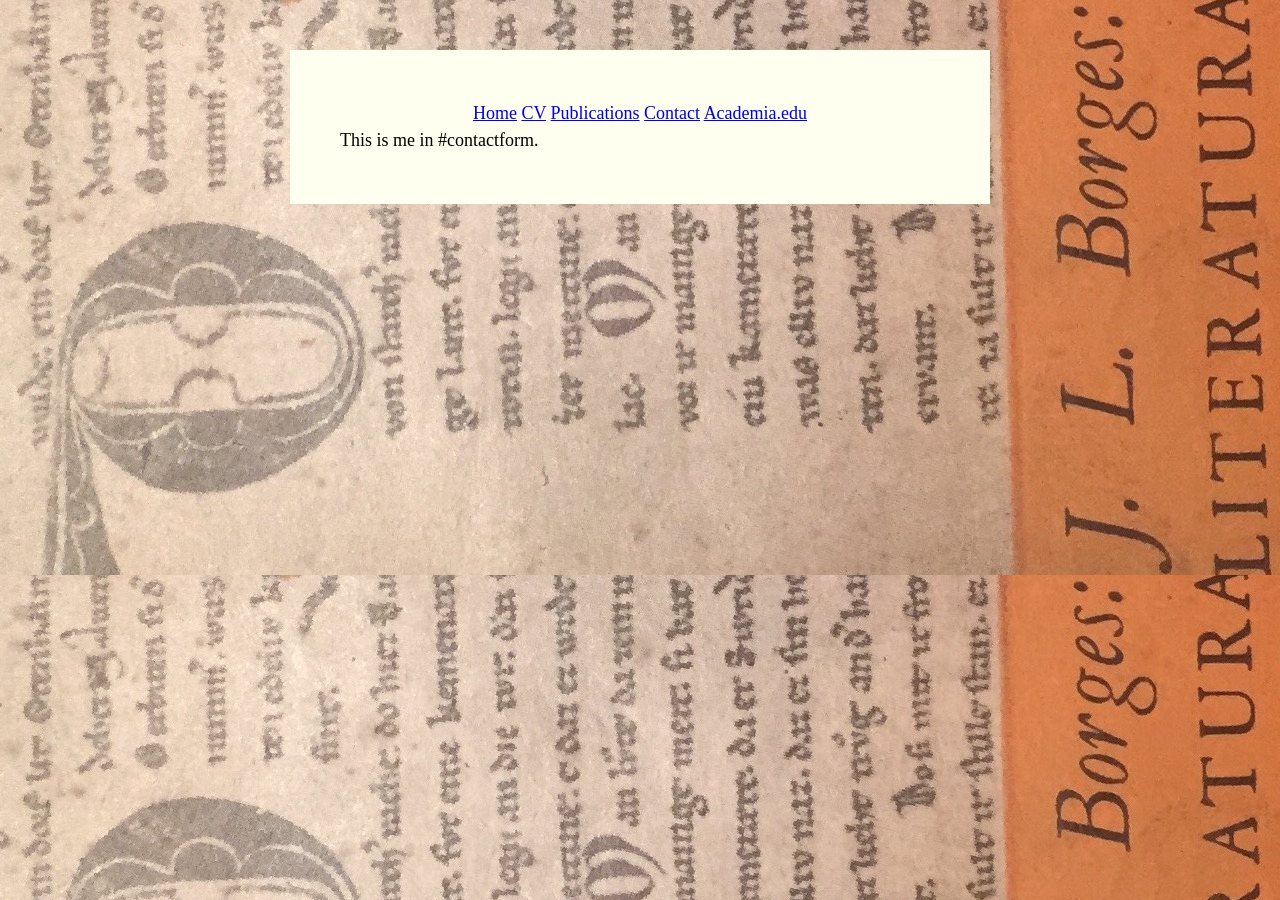
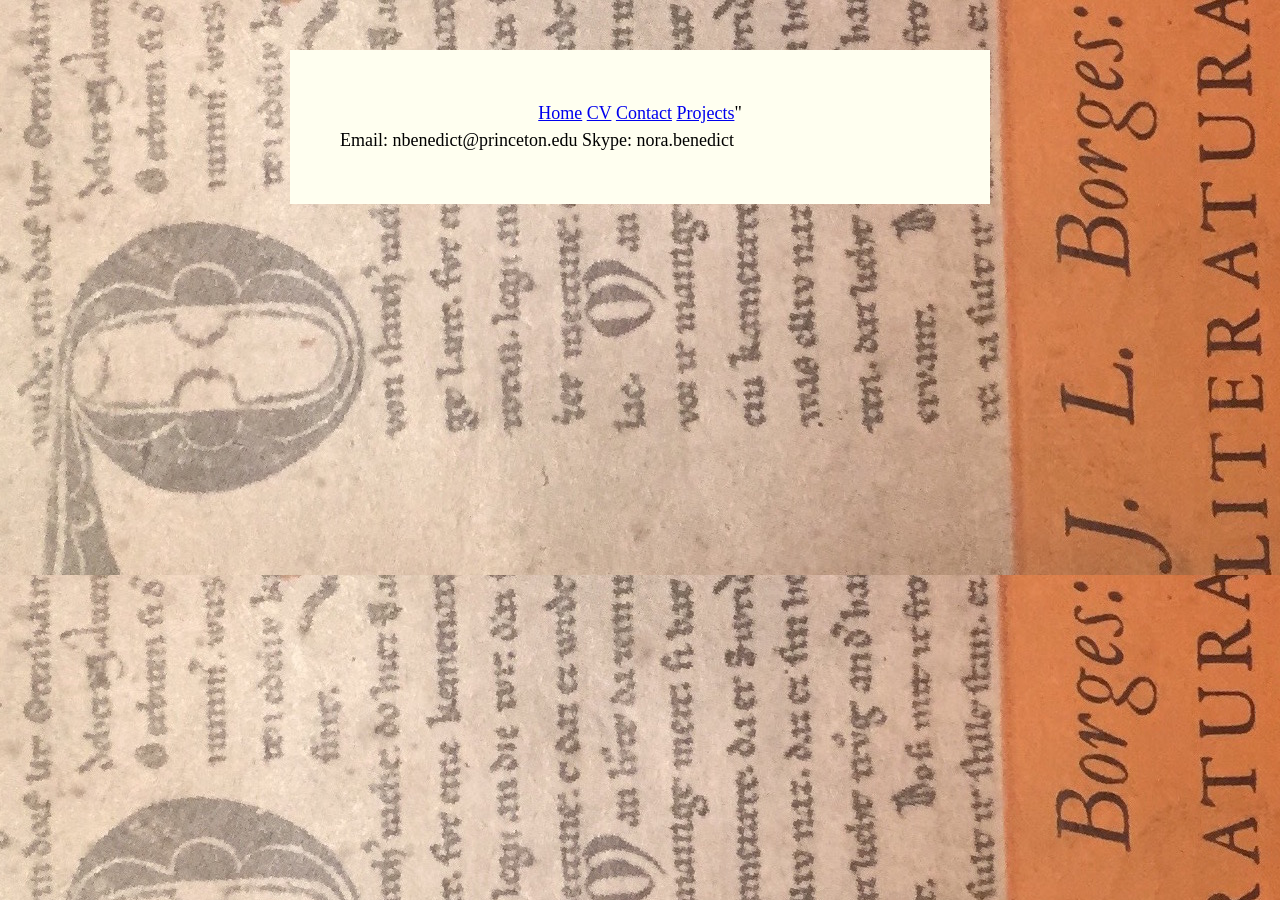
Before and after one commit to norabenedict/norabenedict.github.io, a Jekyll site: the page built from contact.html, in a window 1280 px wide. Built offline with Jekyll 4.4.1, drawn with Linux system fonts in a browser that asks for light colours; some web fonts are replaced.

Commit message:
nav changes

```diff
--- a/_layouts/default.html
+++ b/_layouts/default.html
@@ -9,9 +9,8 @@
   <nav>
     <a href="{{ site.baseurl }}/">Home</a>
     <a href="{{ site.baseurl }}/cv/">CV</a>
-    <a href="{{ site.baseurl }}/publications/">Publications</a>
     <a href="{{ site.baseurl }}/contact/">Contact</a>
-    <a href="https://virginia.academia.edu/NoraBenedict">Academia.edu</a>
+    <a href="{{ site.baseurl }}/projects/">Projects</a>"
   </nav>
 
 </header>
--- a/contact.html
+++ b/contact.html
@@ -3,4 +3,6 @@ layout: default
 title: Contact
 ---
 
-This is me in #contactform.
+Email: nbenedict@princeton.edu
+
+Skype: nora.benedict
```
